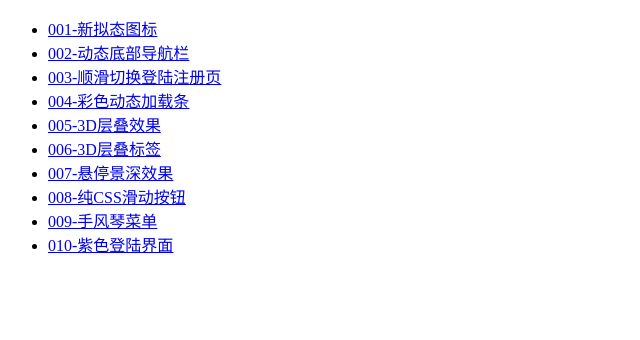
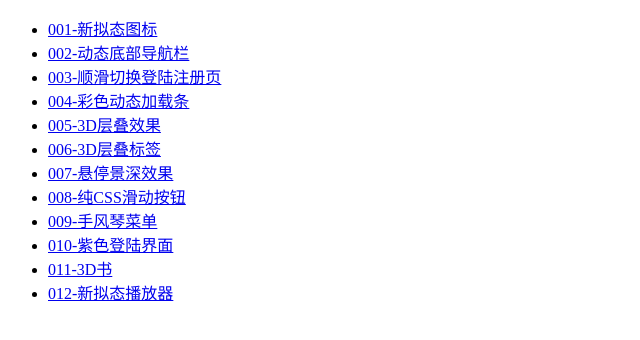
Before and after one commit to tinistyle/design, a plain HTML site: page index.html in a window 1280 px wide. Shown: the whole page, without its empty margins (0-640 px from the left). Drawn offline with Linux system fonts and the light colour scheme; a small style sheet from the web is missing.

Commit message:
新拟态播放

```diff
--- a/index.html
+++ b/index.html
@@ -39,6 +39,12 @@
         <li>
             <a href="010-紫色登陆界面/index.html">010-紫色登陆界面</a>
         </li>
+        <li>
+            <a href="011-3D书/index.html">011-3D书</a>
+        </li>
+        <li>
+            <a href="012-新拟态播放器/index.html">012-新拟态播放器</a>
+        </li>
     </ul>
 </body>
 </html>
```
